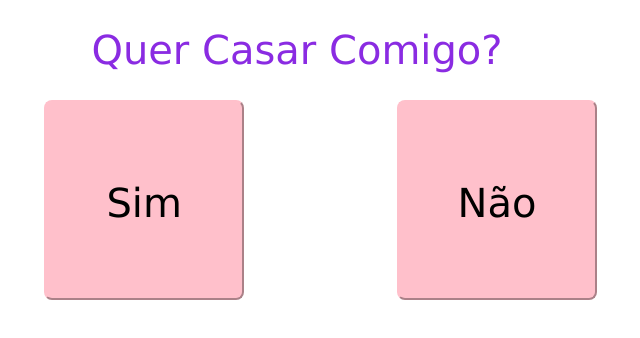
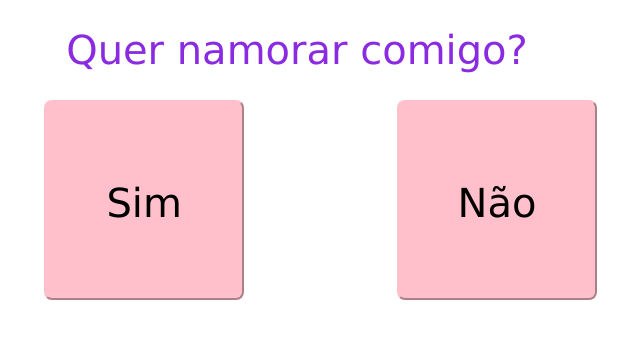
Before and after one commit to GABRIELXPGT/pedido-de-namoro, a plain HTML site: page index.html in a window 1280 px wide. Shown: the whole page, without its empty margins (343-983 px from the left). Drawn offline with Linux system fonts and the light colour scheme.

Commit message:
atualizando..

```diff
--- a/index.html
+++ b/index.html
@@ -6,7 +6,7 @@
     <meta name="viewport" content="width=device-width, initial-scale=1.0">
     <title>pedido de namoro</title>
 </head>
-<h1 class=" titulo"> Quer Casar Comigo? </h1>
+<h1 class=" titulo"> Quer namorar comigo? </h1>
 <a href=""><button class="sim" onclick="clica()"> Sim </button> </a>
 <button class="não" onmouseenter="passou()" onclick="clicou()"> Não</button>
 <style>
```
